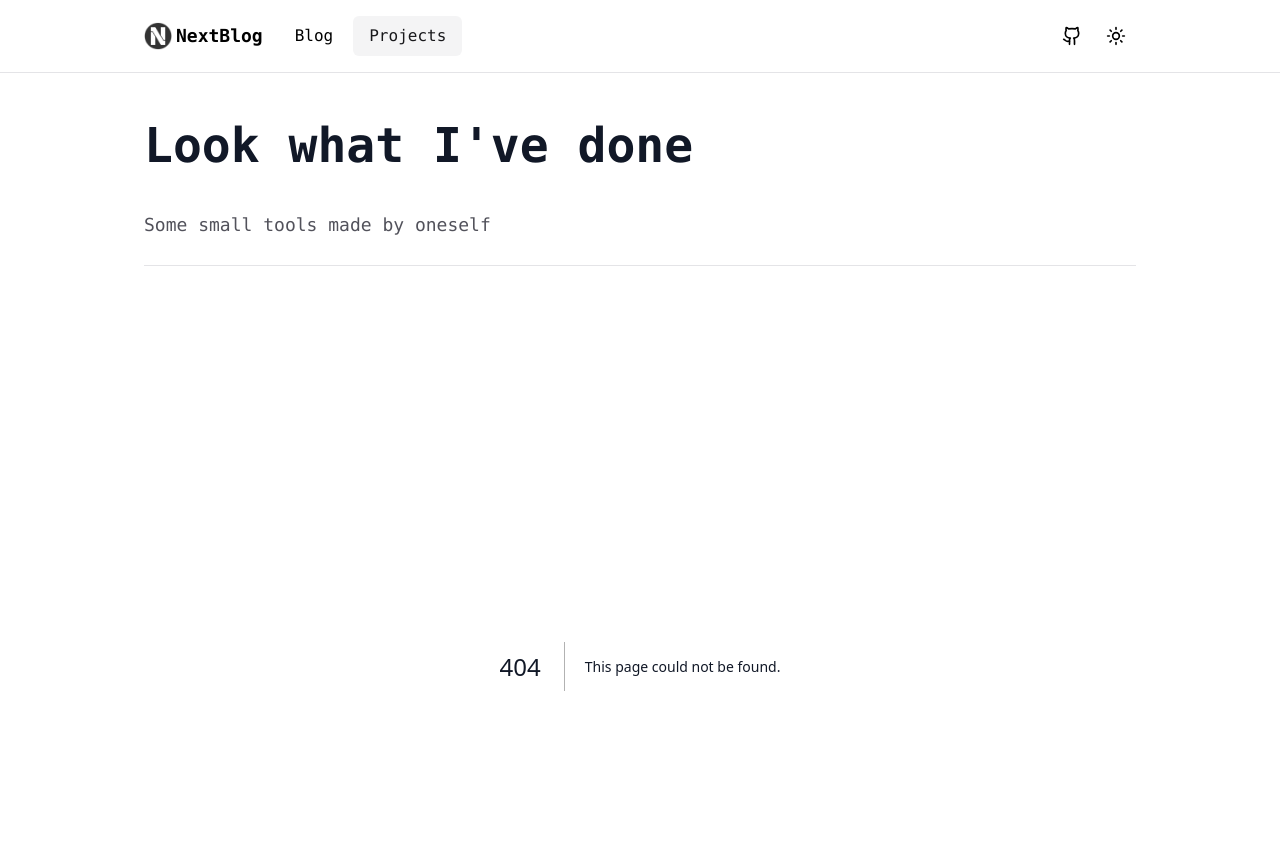
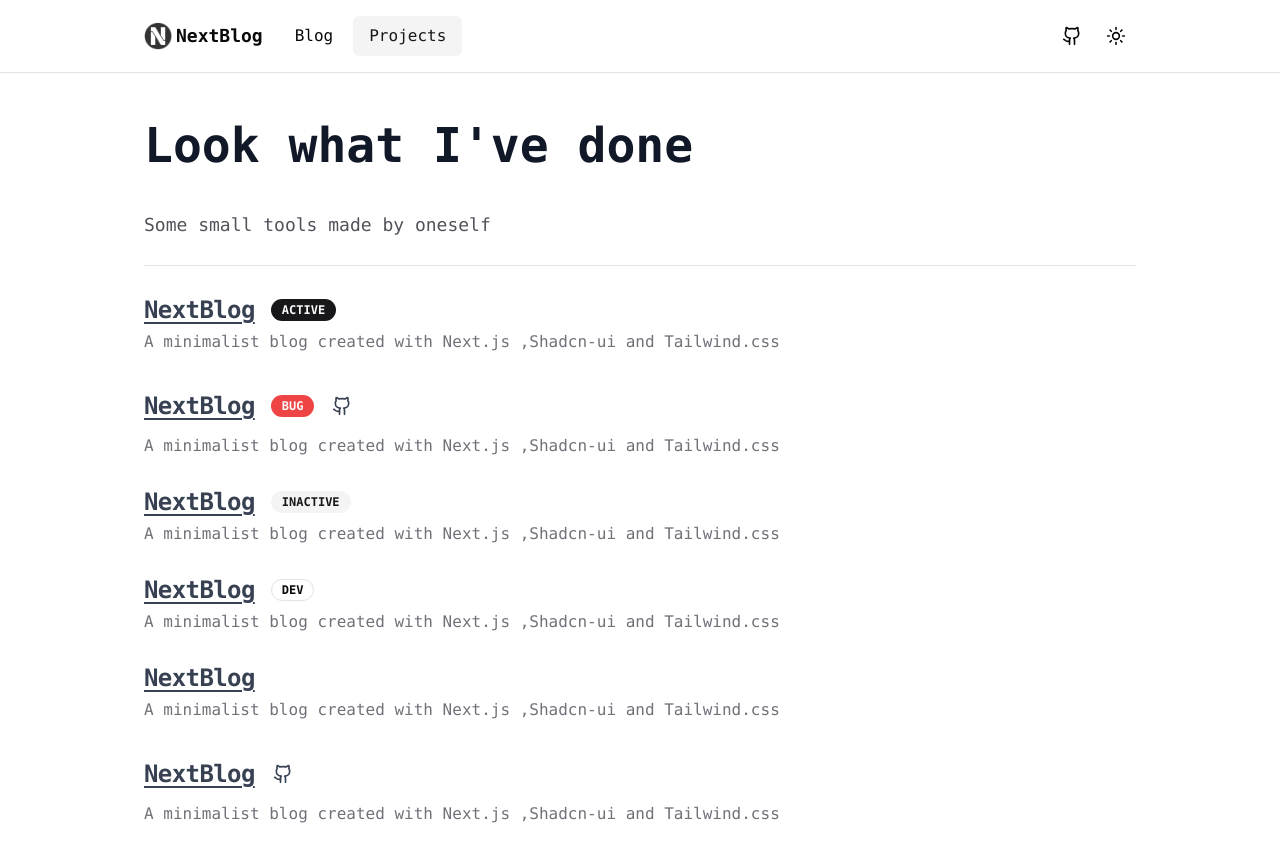
Before and after one commit to imyuanli/next-blog, a Next.js app: page /project in a window 1280 px wide. Before the commit this address had no page. Shown: the top 862 px of the page. Built offline with nearby package versions, Linux system fonts and the light colour scheme.

Commit message:
feat: 优化project ui 及渲染效率

```diff
--- /dev/null
+++ b/app/project/page.tsx
@@ -0,0 +1,11 @@
+import ProjectContent from "@/components/project-content";
+
+
+const Projects = () => {
+    return (
+        <ProjectContent/>
+    )
+}
+
+
+export default Projects;
--- a/app/projects/page.tsx
+++ /dev/null
@@ -1,54 +0,0 @@
-import siteData from "@/blog.config";
-import Title from "@/components/title";
-import {Card, CardDescription, CardFooter, CardHeader, CardTitle} from "@/components/ui/card";
-import {Badge} from "@/components/ui/badge";
-import Link from "next/link";
-import {Button} from "@/components/ui/button";
-import {ExternalLink, Github} from "lucide-react";
-import {cn} from "@/lib/utils";
-
-const Projects = () => {
-    const {project: {title, description, projects, getStatus, view, target}} = siteData;
-    const isGrid = view === 'grid'
-
-    return (
-        <>
-            <Title title={title} description={description}/>
-            <div className={cn('grid gap-4', isGrid ? 'grid-cols-1 md:grid-cols-3' : 'grid-cols-1')}>
-                {projects.map((project: any, index: number): any => {
-                    const {variant, text}: any = getStatus(project.status)
-                    return (
-                        <Card key={index} className={cn('not-prose', !isGrid && 'flex flex-row justify-between p-6')}>
-                            <CardHeader className={cn(!isGrid && 'p-0')}>
-                                <div className={cn('flex items-center mb-2', isGrid && 'justify-between')}>
-                                    <CardTitle className={'mr-4'}>
-                                        {project.name}
-                                    </CardTitle>
-                                    <Badge variant={variant}>
-                                        {text}
-                                    </Badge>
-                                </div>
-                                <CardDescription>
-                                    {project.description}
-                                </CardDescription>
-                            </CardHeader>
-                            <CardFooter className={cn('flex items-center justify-end space-x-1', !isGrid && 'p-0')}>
-                                {project.github && <Link href={project.github} target={target}>
-                                  <Button variant={'ghost'} size={'icon'}>
-                                    <Github size={20}/>
-                                  </Button>
-                                </Link>}
-                                <Link href={project.link} target={target}>
-                                    <Button variant={'ghost'} size={'icon'}>
-                                        <ExternalLink size={20}/>
-                                    </Button>
-                                </Link>
-                            </CardFooter>
-                        </Card>
-                    )
-                })}
-            </div>
-        </>
-    )
-}
-export default Projects;
--- a/blog.config.ts
+++ b/blog.config.ts
@@ -65,29 +65,41 @@ const siteData: any = {
             {
                 name: "NextBlog",
                 description: "A minimalist blog created with Next.js ,Shadcn-ui and Tailwind.css",
-                link: "https://imyuanli.vercel.app/",
+                href: "https://imyuanli.vercel.app/",
                 status: "active",
             },
             {
                 name: "NextBlog",
                 description: "A minimalist blog created with Next.js ,Shadcn-ui and Tailwind.css",
-                link: "https://next-blog-imyuanli.vercel.app/",
+                href: "https://next-blog-imyuanli.vercel.app/",
                 github: "https://github.com/imyuanli/next-blog",
                 status: "bug",
             },
             {
                 name: "NextBlog",
                 description: "A minimalist blog created with Next.js ,Shadcn-ui and Tailwind.css",
-                link: "https://next-blog-imyuanli.vercel.app/",
+                href: "https://next-blog-imyuanli.vercel.app/",
                 status: "inactive",
             },
             {
                 name: "NextBlog",
                 description: "A minimalist blog created with Next.js ,Shadcn-ui and Tailwind.css",
-                link: "https://next-blog-imyuanli.vercel.app/",
+                href: "https://next-blog-imyuanli.vercel.app/",
                 status: "dev",
             },
+            {
+                name: "NextBlog",
+                description: "A minimalist blog created with Next.js ,Shadcn-ui and Tailwind.css",
+                href: "https://next-blog-imyuanli.vercel.app/",
+            },
+            {
+                name: "NextBlog",
+                description: "A minimalist blog created with Next.js ,Shadcn-ui and Tailwind.css",
+                href: "https://next-blog-imyuanli.vercel.app/",
+                github: "https://github.com/imyuanli/next-blog",
+            },
         ],
+
         // status color and text
         getStatus: (status: string) => {
             switch (status) {
@@ -118,12 +130,6 @@ const siteData: any = {
                     }
             }
         },
-
-        view: "list", // grid | list
-
-        target: "_blank", // _blank | _self | _parent | _top
-
-
     }
 }
 
--- /dev/null
+++ b/components/project-content.tsx
@@ -0,0 +1,46 @@
+'use client';
+
+import Link from "next/link";
+import {CardDescription, CardTitle} from "@/components/ui/card";
+import {Badge} from "@/components/ui/badge";
+import {Button} from "@/components/ui/button";
+import {Github} from "lucide-react";
+import siteData from "@/blog.config";
+
+
+const ProjectContent = () => {
+    const {project: {projects, getStatus}} = siteData;
+
+    return (
+        <div className={'pt-8 space-y-8'}>
+            {projects.map((project: any, index: number): any => {
+                const {variant, text}: any = getStatus(project.status)
+                return (
+                    <div className={'not-prose'} key={index}>
+                        <div className={'flex items-center mb-2'}>
+                            <Link href={project.href} className={'underline underline-offset-4'}>
+                                <CardTitle>
+                                    {project.name}
+                                </CardTitle>
+                            </Link>
+                            {project.status && <Badge className={'ml-4'} variant={variant}>
+                                {text}
+                            </Badge>}
+                            {project.github && <Button className={'ml-2'} variant={'ghost'} size={'icon'}>
+                              <Link href={project.github}>
+                                <Github size={20}/>
+                              </Link>
+                            </Button>}
+                        </div>
+                        <CardDescription className={'text-base'}>
+                            {project.description}
+                        </CardDescription>
+                    </div>
+                )
+            })}
+        </div>
+    );
+}
+
+
+export default ProjectContent
```
